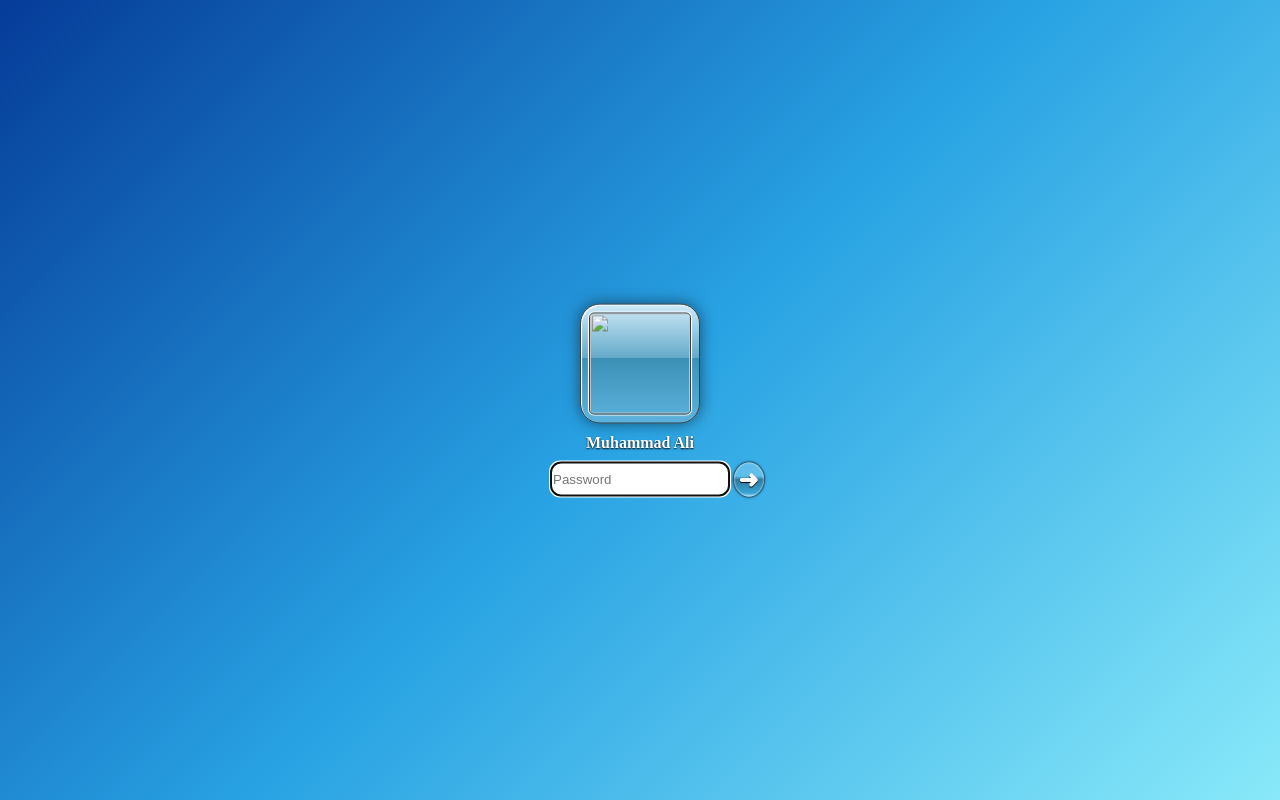
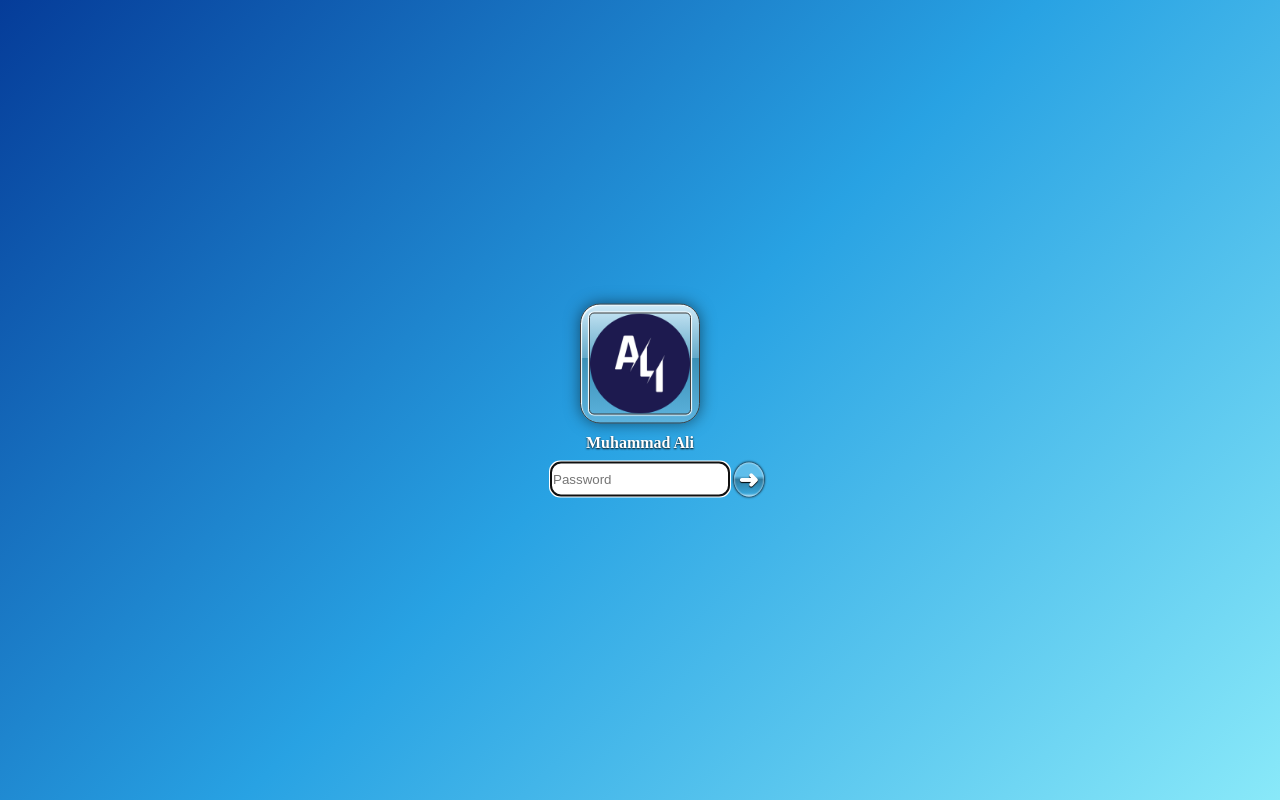
Before and after one commit to muhammadalichishti/project-8, a plain HTML site: page index.html in a window 1280 px wide. Drawn offline with Linux system fonts and the light colour scheme; the site is published under a folder, as on GitHub Pages, so addresses that start at the root find nothing.

Commit message:
Update index.html

```diff
--- a/index.html
+++ b/index.html
@@ -11,7 +11,7 @@
         <div id="logon">
           <div id="logon-wrapper">
             <div id="user">
-              <img src="/Assets/Images/Other_Imp_Images/favicon.png" width="100">
+              <img src="Assets/Images/Other_Imp_Images/favicon.png" width="100">
             </div>
             <div id="name">
               Muhammad Ali
```
